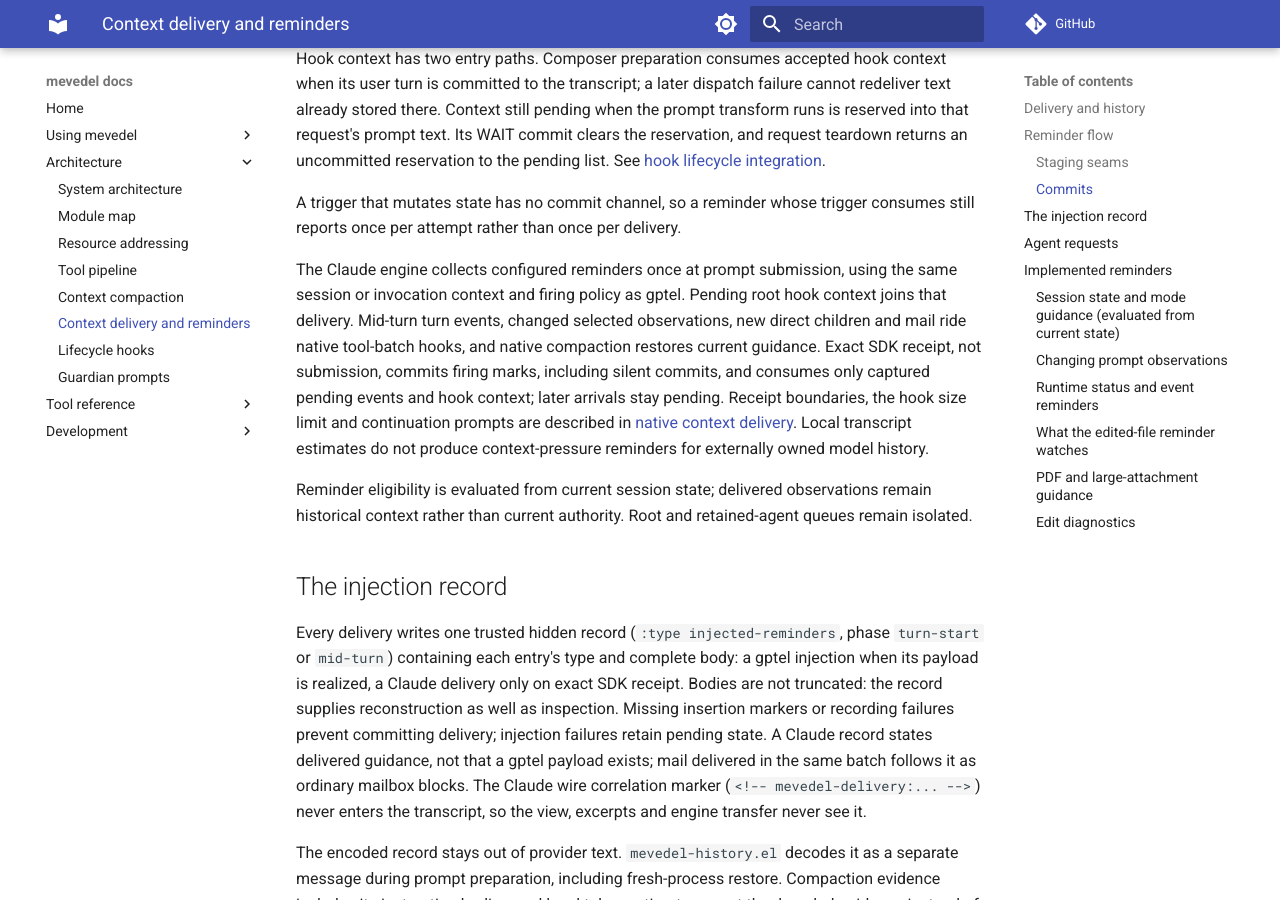
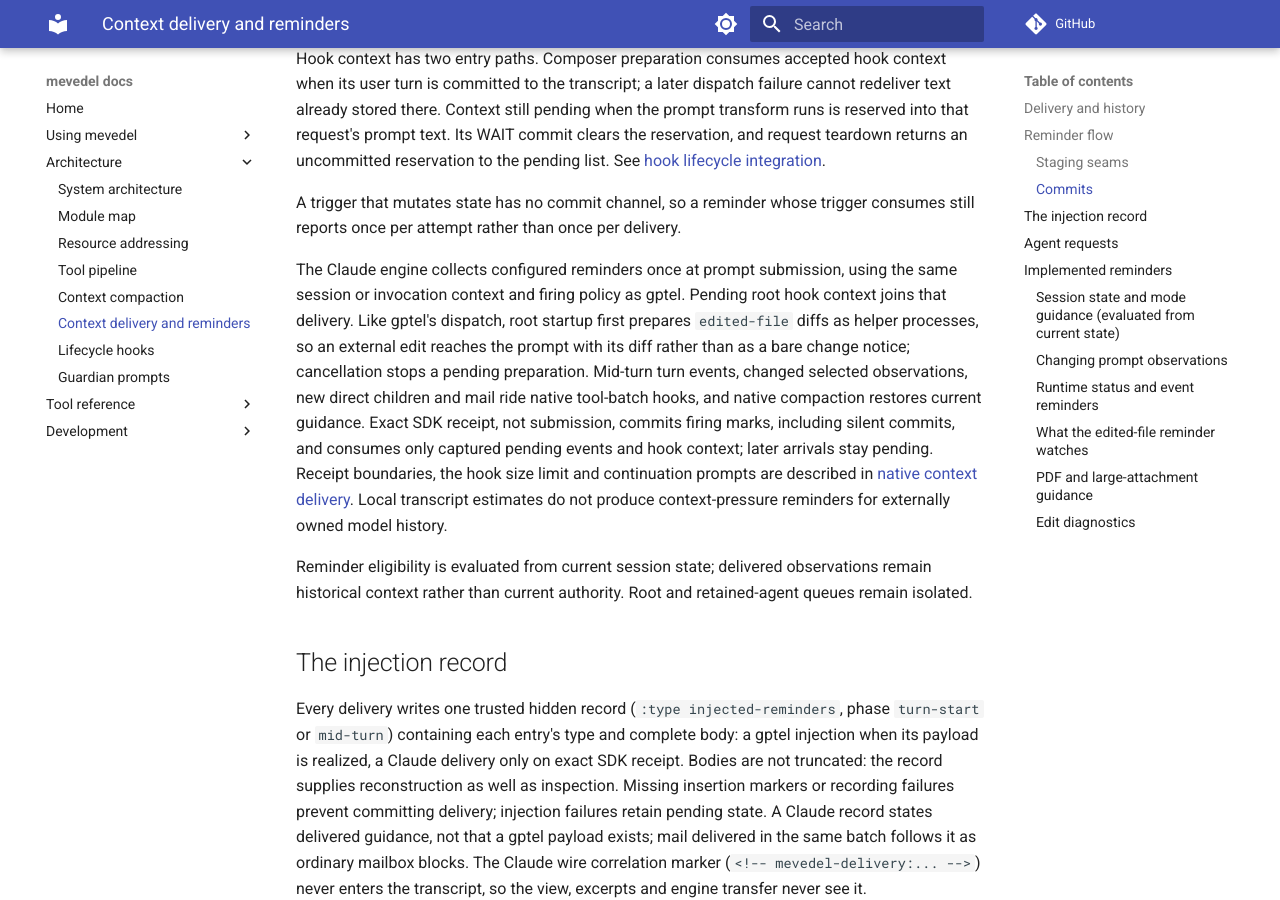
Before and after one commit to FrauH0lle/mevedel, an MkDocs documentation site: the page built from docs/reminders.md, in a window 1280 px wide and 900 px high, scrolled down 2807 px. Built offline with MkDocs 1.6.1 and Material for MkDocs 9.7.7, drawn with Linux system fonts in a browser that asks for light colours; comment, search, counter and statistics services are not loaded.

Commit message:
fix(claude-code): Deliver edited-file diffs in Claude prompts
The edited-file reminder reports external edits with unified diffs.
Diffs are helper processes, so gptel's dispatch prepares them before it
collects reminders.  The Claude engine collected the same reminders but
never prepared diffs, so an externally edited file reached Claude only
as "changed, diff unavailable".

Claude's asynchronous startup now prepares the diffs and keeps them on
the request until the prompt collects its reminders, which uses them
once.  Cancellation stops a pending preparation.  The other differences
from gptel are deliberate: Claude carries the selected observations in
its native system prompt, and external model history has no local
context-pressure reminders.

* mevedel-reminders.el (mevedel-reminders--prepared-edits): Move before
its first binding.
(mevedel-reminders-collect): Use diffs retained on the owner once.
(mevedel-reminders-prepare-edited-files): Accept any engine owner.
(mevedel-reminders-retain-edited-files): New.

* mevedel-claude-code-session.el (mevedel-claude-code-send): Prepare
edited-file diffs during startup.

* test/test-mevedel-claude-code-session-reminders.el: New test through
the real Claude submission path.

* test/test-mevedel-claude-code-session.el (top level): Require
mevedel-directive-plan; a partition without it failed.

* docs/reminders.md: Describe Claude's diff preparation.

```diff
--- a/docs/reminders.md
+++ b/docs/reminders.md
@@ -102,7 +102,10 @@
 
 The Claude engine collects configured reminders once at prompt submission,
 using the same session or invocation context and firing policy as gptel. Pending
-root hook context joins that delivery. Mid-turn turn events, changed selected
+root hook context joins that delivery. Like gptel's dispatch, root startup first
+prepares `edited-file` diffs as helper processes, so an external edit reaches
+the prompt with its diff rather than as a bare change notice; cancellation stops
+a pending preparation. Mid-turn turn events, changed selected
 observations, new direct children and mail ride native tool-batch hooks, and
 native compaction restores current guidance. Exact SDK receipt, not submission,
 commits firing marks, including silent commits, and consumes only captured
```
Also changed, not shown: 4 other files.
